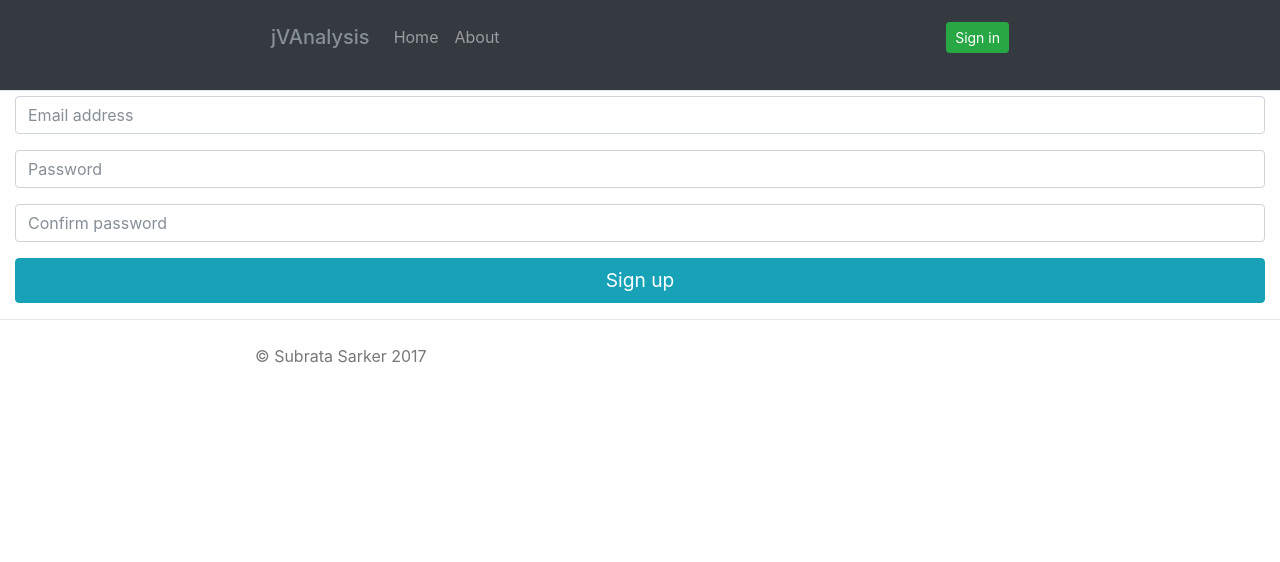
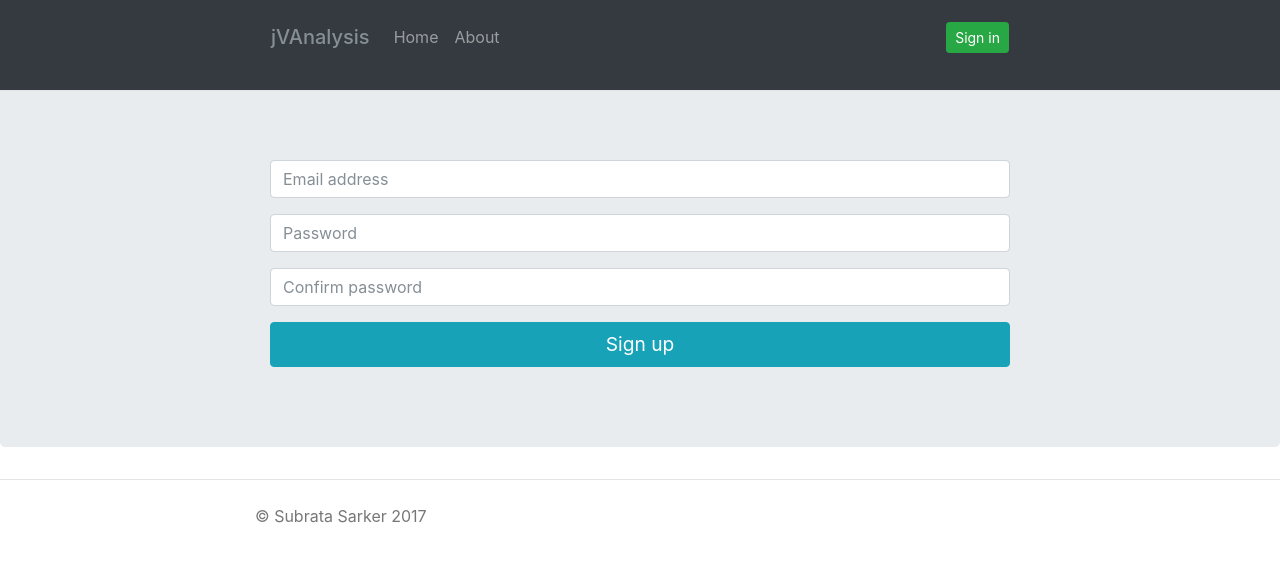
Before and after one commit to picklu/jvanalysis, a Flask app: page /signup in a window 1280 px wide. Shown: the top 562 px of the page. Run offline with Flask 2, Linux system fonts and the light colour scheme; some libraries are stand-ins or nearby versions.

Commit message:
Put the form inside of jumbotron>container

```diff
--- a/jvanalysis/templates/signin.html
+++ b/jvanalysis/templates/signin.html
@@ -7,6 +7,8 @@
 {% endblock %}
 
 {% block jumbotron %}
+<div class="jumbotron">
+    <div class="container">
         <div class="content-jumbotron">
             <form class="form-horizontal form-signup" action="/register" method="POST">
                 <div class="form-group">
@@ -26,6 +28,8 @@
                 </div>
             </form> <!-- /form -->
         </div>
+    </div>
+</div>
 {% endblock %}
 
 {% block content %}
--- a/jvanalysis/templates/signup.html
+++ b/jvanalysis/templates/signup.html
@@ -7,6 +7,8 @@
 {% endblock %}
 
 {% block jumbotron %}
+<div class="jumbotron">
+    <div class="container">
         <div class="content-jumbotron">
             <form class="form-horizontal form-signup" action="/register" method="POST">
                 <div class="form-group">
@@ -31,6 +33,8 @@
                 </div>
             </form> <!-- /form -->
         </div>
+    </div>
+</div>
 {% endblock %}
 
 {% block content %}
```
Lines whose indentation alone changed are shown as unchanged.
